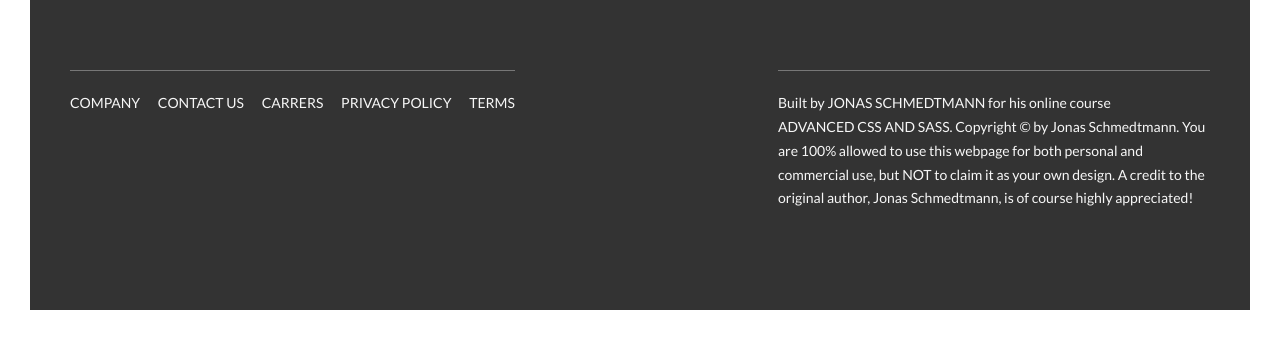
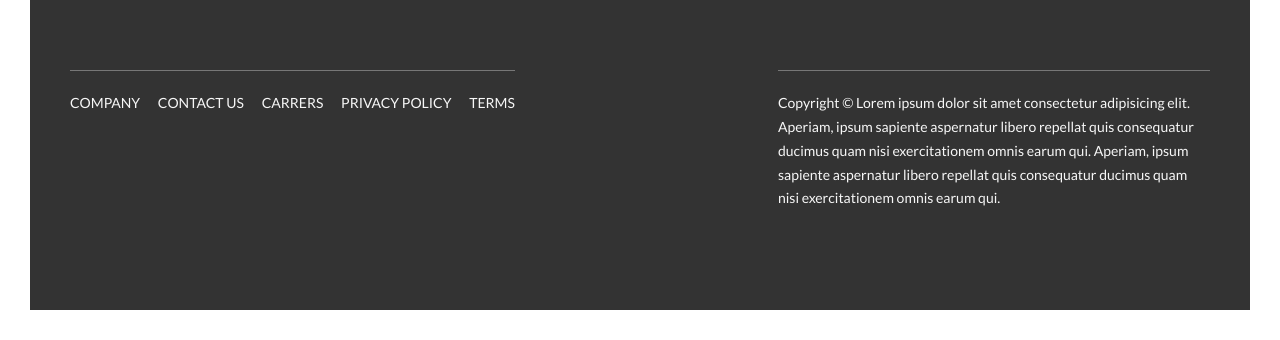
Before and after one commit to trungdo3224/nature-tours-responsive-landing, a website: page index.html in a window 1280 px wide. Shown: the part 5815-6155 px from the top of the page. Drawn offline with Linux system fonts and the light colour scheme.

Commit message:
change index.html

```diff
--- a/index.html
+++ b/index.html
@@ -30,7 +30,9 @@
       <nav class="navigation__nav">
         <ul class="navigation__list">
           <li class="navigation__item">
-            <a href="#" class="navigation__link"><span>01</span>About Natours</a>
+            <a href="#" class="navigation__link"
+              ><span>01</span>About Natours</a
+            >
           </li>
           <li class="navigation__item">
             <a href="#" class="navigation__link"><span>02</span>Your benfits</a>
@@ -444,13 +446,11 @@
         </div>
         <div class="col-1-of-2">
           <p class="footer__copyright">
-            Built by <a href="#" class="footer__link">Jonas Schmedtmann</a> for
-            his online course
-            <a href="#" class="footer__link">Advanced CSS and Sass</a>.
-            Copyright &copy; by Jonas Schmedtmann. You are 100% allowed to use
-            this webpage for both personal and commercial use, but NOT to claim
-            it as your own design. A credit to the original author, Jonas
-            Schmedtmann, is of course highly appreciated!
+            Copyright &copy; Lorem ipsum dolor sit amet consectetur adipisicing
+            elit. Aperiam, ipsum sapiente aspernatur libero repellat quis
+            consequatur ducimus quam nisi exercitationem omnis earum qui.
+            Aperiam, ipsum sapiente aspernatur libero repellat quis consequatur
+            ducimus quam nisi exercitationem omnis earum qui.
           </p>
         </div>
       </div>
@@ -490,6 +490,5 @@
         </div>
       </div>
     </div>
-
   </body>
 </html>
```
